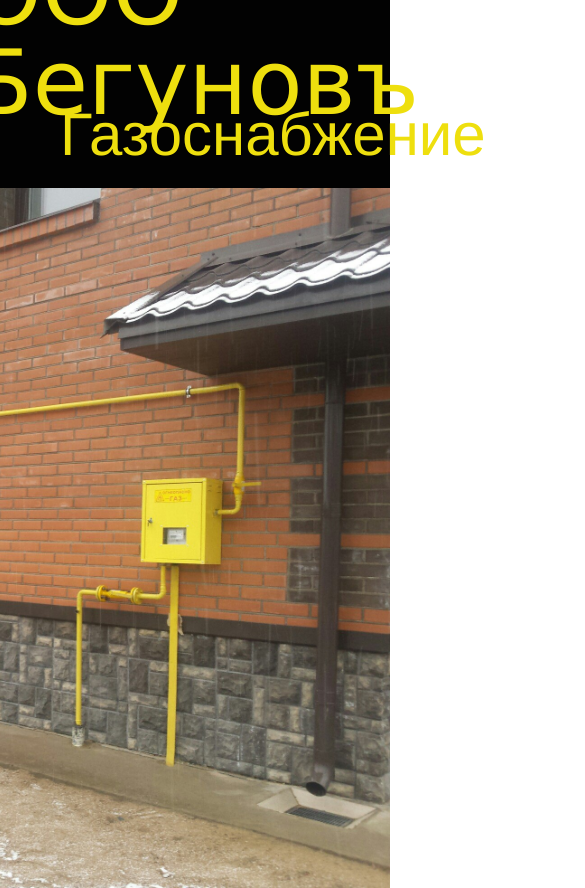
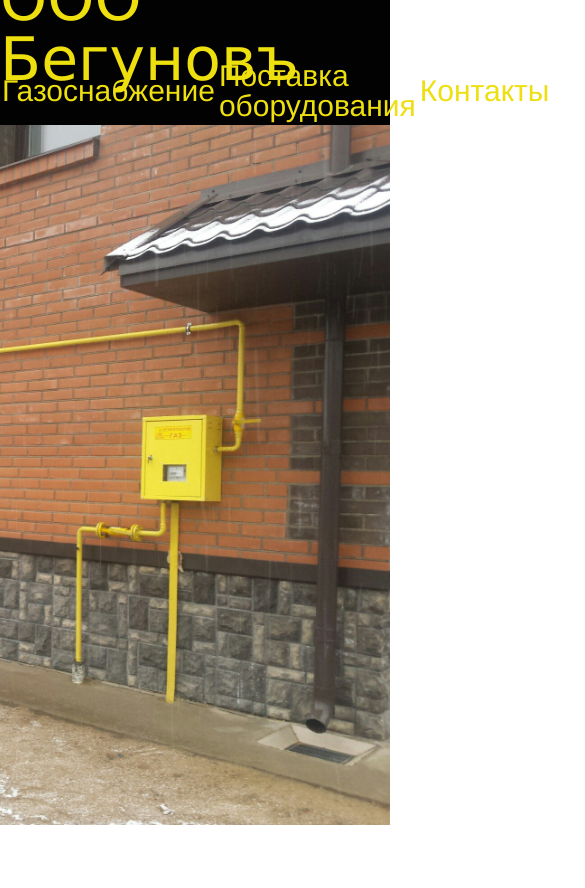
Before and after one commit to NValeriy/company-home-page, a plain HTML site: page index.html in a window 390 px wide. Shown: the top 888 px of the page, 585 px wide, since content can reach past the window. After the commit the page ends 844 px from the top, so only its background shows below. Drawn offline with Linux system fonts and the light colour scheme.

Commit message:
header final

```diff
--- a/style.css
+++ b/style.css
@@ -119,7 +119,7 @@ nav {
 
 @media only screen and (max-width: 767px) {
    html {
-       font-size: 30px;
+       font-size: 20px;
    }
 
     .logo {
@@ -153,8 +153,8 @@ nav {
 
     a {
         color: #eedf0e;
-        padding: 0 2rem;
-        font-size: 2rem;
+        margin: 0 0.1rem;
+        font-size: 1.5rem;
 
     }
 
```
